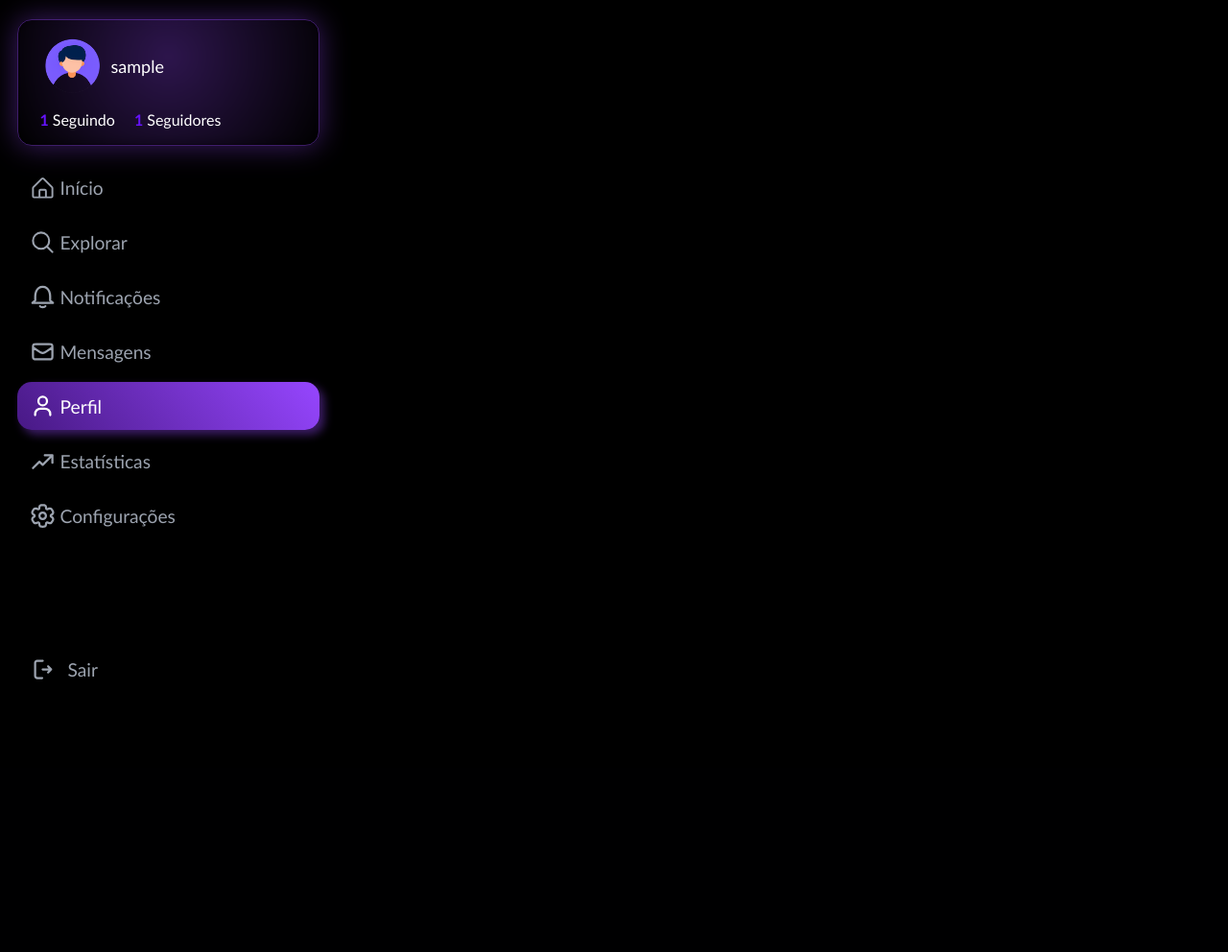
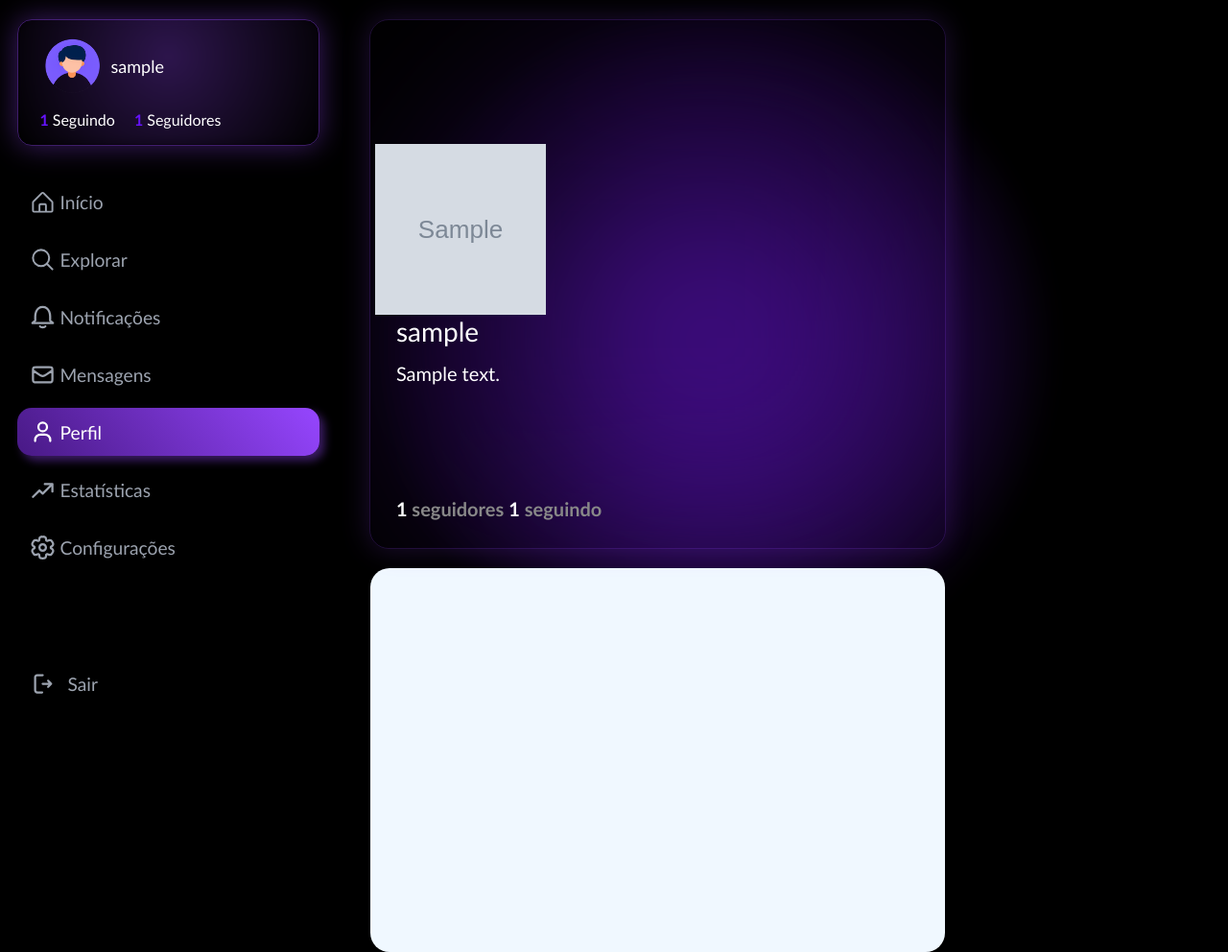
Before and after one commit to Roberth0202/Comunidade, a Django app: a page that uses Templates/feed_base.html in a window 1280 px wide. Shown: the whole page at 96% size. Before the commit the page ends 708 px from the top, so only its background shows below. Run offline with Django 5.2, Linux system fonts and the light colour scheme; a user stored in the database is signed in; tables that the repository leaves empty hold one stand-in row (values such as "Sample post"); grey boxes marked "Sample" are stand-in pictures.

Commit message:
implementação de pagina de perfil de usuario com estilo e funcionalidades

```diff
--- a/Templates/feed_base.html
+++ b/Templates/feed_base.html
@@ -5,11 +5,13 @@
     <meta charset="UTF-8">
     <meta name="viewport" content="width=device-width, initial-scale=1.0">
     <link rel="stylesheet" href="{% static 'css/feed_base.css' %}">
+    <link rel="stylesheet" href="{% static 'css/perfil.css' %}">
 </head>
 
 <body>
+    <div class="luz-fundo"></div>
     <div class="container-menu">
-        <div class="shadow-card">
+        <div class="shadow-card" stye>
             <div class="usuario">
                 {% if user.is_authenticated %}
                     <div class="usuario-info">
--- a/comuna/urls.py
+++ b/comuna/urls.py
@@ -16,6 +16,8 @@ Including another URLconf
 """
 from django.contrib import admin
 from django.urls import path, include
+from django.conf import settings
+from django.conf.urls.static import static
 
 urlpatterns = [
     path('admin/', admin.site.urls),
--- a/users/Templates/profile.html
+++ b/users/Templates/profile.html
@@ -2,5 +2,75 @@
 {% load static %}
 
 {% block content %}
+<div class="profile-user">
+    <section class="profile-info" alt="Biografia do usuario">
+        {% if user.is_authenticated %}
+            {% if user == profile_user %}
+                <!-- Mostrar informações do perfil do usuário logado -->
+                <!--capa do perfil -->
 
+                <!-- Imagem de perfil -->
+                <div class="foto-de-perfil">
+                    {% if user.avatar %}
+                        <img src="{{ user.avatar.url }}" alt="Foto do perfil">
+                    {% else %}
+                        <img src="{% static 'img/default-avatar.svg' %}" alt="Foto do perfil">
+                    {% endif %}
+                </div>
+
+                <!--Nome do usario-->
+                <div class="username-perfil">
+                    <p>{{ user.username }}</p>
+                </div>
+
+                <!--Bio do usario-->
+                <div class="bio">
+                    <p>{{ user.bio }}</p>
+                </div>
+
+                <!-- Contador de seguidores e seguindo -->
+                <div class="follows">
+                    <span><strong>{{ num_seguidores }}</strong> seguidores</span>
+                    <span><strong>{{ num_seguindo }}</strong> seguindo</span>
+                </div>
+
+            {% elif profile_user %}
+                <!-- Mostrar informações do perfil do usuário logado -->
+                <!--capa do perfil -->
+                <div class="capa-perfil">
+                    <img src="" alt="">
+                </div>
+                <!-- Imagem de perfil -->
+                <div class="foto-de-perfil">
+                    {% if profile_user.avatar %}
+                        <img src="{{ profile_user.avatar.url }}" alt="Foto do perfil">
+                    {% else %}
+                        <img src="{% static 'img/default-avatar.svg' %}" alt="Foto do perfil">
+                    {% endif %}
+                </div>
+
+                <!--Nome do usario-->
+                <div class="username-perfil">
+                    <p>{{ profile_user.username }}</p>
+                </div>
+
+                <!--Bio do usario-->
+                <div class="bio">
+                    <p>{{ profile_user.bio }}</p>
+                </div>
+
+                <!-- Contador de seguidores e seguindo -->
+                <div class="follows">
+                    <span><strong>{{ num_seguidores }}</strong> seguidores</span>
+                    <span><strong>{{ num_seguindo }}</strong> seguindo</span>
+                </div>
+            {% endif %}
+        {% endif %}
+    </section>
+
+    <section class="profile-posts" alt="Postagens do usuario">
+
+
+    </section>
+</div>
 {% endblock %}
--- a/users/models.py
+++ b/users/models.py
@@ -8,7 +8,7 @@ from django.db import models
 class CustomUser(AbstractUser):
     email = models.EmailField(unique=True, verbose_name='Email')
     bio = models.TextField(max_length=280, blank=True)
-    avatar = models.ImageField(upload_to='avatars/', default='avatars/default.png', blank=True, verbose_name='Avatar')
+    avatar = models.ImageField(upload_to='avatars/', default=None, blank=True, verbose_name='Avatar')
     data_nascimento = models.DateField(null=False, blank=False, verbose_name='Data de Nascimento')
     data_criacao = models.DateTimeField(auto_now_add=True, verbose_name='Data de Criação')
     e_verificado = models.BooleanField(default=False, verbose_name='Email Verificado')
--- a/users/static/css/feed_base.css
+++ b/users/static/css/feed_base.css
@@ -3,13 +3,16 @@
     padding: 0;
 }
 body {
+
     background-color: black;
     width: 100%;
     height: 100%;
     font-family:'Gill Sans', 'Gill Sans MT', Calibri, 'Trebuchet MS', sans-serif;
 }
+
+
 .container-menu{
-    position: relative;
+    position:fixed;
     width: 350px;
     height: 100vh;
     display: flex;
@@ -86,7 +89,7 @@ body {
     display: flex;
     width: 90%;
     height: 59%;
-    margin-top: 20px;
+    margin-top: 35px;
 }
 
 .menu-principal ul{
@@ -95,7 +98,7 @@ body {
     padding: 0;
     width: 100%;
     height: 97%;
-    gap: 7px;
+    gap: 10px;
 }
 .menu-principal ul li{
     list-style: none;
@@ -174,3 +177,44 @@ body {
 .menu-sair a:hover{
     color: rgb(233, 0, 0);
 }
+
+@keyframes luz {
+    0% {
+        /* Posição inicial (totalmente à esquerda) */
+        background-position-x: 20%;
+    }
+    50% {
+        /* Posição no meio (totalmente à direita) */
+        background-position-x: 80%;
+    }
+
+    100% {
+        /* Volta para a esquerda */
+        background-position-x: 20%;
+    }
+}
+
+.luz-fundo {
+  /* 1. Posiciona o fundo atrás de todo o conteúdo */
+    position: fixed;
+    width: 100vw;  /* 100% da largura da tela */
+    height: 100vh; /* 100% da altura da tela */
+    z-index: -1;   /* Coloca atrás de todo o resto */
+
+    /* 2. Sua imagem de fundo (o gradiente) */
+    background-image: radial-gradient(
+        circle 550px at 50% 45%,
+        rgb(123, 24, 253, 0.7),
+        rgba(150, 70, 255, 0) 65% /* Aumentei o 60% para a luz ficar mais suave */
+    );
+    filter: blur(10px);
+    /* 3. Prepara a animação */
+    background-repeat: no-repeat;
+
+    /* Faz o "palco" do gradiente ser 2x mais largo,
+        para que ele possa "andar" de um lado para o outro */
+    background-size: 60% 100%;
+    /* 4. Aplica a animação */
+    /* Nome: luz | Duração: 10s | Ritmo: ease-in-out | Repetição: infinita */
+    animation: luz 2.5s ease-in-out infinite;
+}
--- /dev/null
+++ b/users/static/css/perfil.css
@@ -0,0 +1,80 @@
+.profile-user{
+    display: flex;
+    flex-direction: column;
+    justify-content: center;
+    width: 52.4%;
+    margin-left: 350px;
+    box-sizing: border-box;
+}
+
+.profile-info{
+    display: flex;
+    margin-top: 20px;
+    border-radius: 20px;
+    align-self: center;
+    flex-direction: column;
+    border: 1px solid rgba(150, 70, 255, 0.2);
+    box-shadow: 0px 0px 30px 0px rgba(150, 70, 255, 0.2);
+    width: 89.3%;
+    height: 550px;
+    backdrop-filter: blur(100px);
+}
+
+.capa-perfil{
+    display: flex;
+    margin-top: 20px;
+}
+.foto-de-perfil{
+    display: flex;
+    margin-top: 129px;
+}
+.foto-de-perfil img{
+    display: flex;
+    margin-left: 5px;
+    width: 178px;
+    height: 178px;
+}
+.username-perfil{
+    display: flex;
+    margin-left: 27px;
+    font-size: 18px;
+}
+.username-perfil p{
+    color: #fff;
+    font-size: 28px;
+}
+
+.bio{
+    display: flex;
+    margin-left: 27px;
+    margin-top: 15px;
+    font-size: 20px ;
+}
+.bio p{
+    color: #fff;
+}
+
+.follows{
+    margin-left: 27px;
+    margin-top:117px;
+    font-size: 20px ;
+}
+.follows span{
+    font-weight: 600;
+    color: #888888;
+}
+
+.follows strong{
+    color: #fff;
+}
+
+.profile-posts{
+    display: flex;
+    flex-direction: column;
+    align-self: center;
+    margin-top: 20px;
+    border-radius: 20px;
+    width: 89.3%;
+    height: 400px;
+    background-color: aliceblue;
+}
--- a/users/views.py
+++ b/users/views.py
@@ -44,7 +44,7 @@ def cadastro(request):
         validador = RegisterUser(
             request,
             username = request.POST.get('username', '').strip(),
-            email = request.POST.get('email', '').strip(),
+            email = request.POST.get('email', '').strip().lower(),
             password1 = request.POST.get('password1', '').strip(),
             password2 = request.POST.get('password2', '').strip(),
             data_nascimento = request.POST.get('data_nascimento')
@@ -124,26 +124,28 @@ def deixar_de_seguir(request, user_id):
 def profile(request, username):
     profile_user = get_object_or_404(CustomUser, username=username)
     user_logado = request.user
+    is_owner = user_logado == profile_user
 
     # Get counts for the profile user
     profile_follow_data = get_follow_counts(profile_user)
 
     # Get counts for the logged-in user (for the base template)
-    logged_in_user_follow_data = get_follow_counts(user_logado)
+    if is_owner:
+        logged_in_user_follow_data = profile_follow_data
+    else:
+        logged_in_user_follow_data = get_follow_counts(user_logado)
 
     is_following = False
-    if user_logado.is_authenticated:
+    if not is_owner:
         is_following = Follow.objects.filter(seguidor=user_logado, seguindo=profile_user).exists()
 
-    is_owner = user_logado == profile_user
-
     context = {
-        'user': profile_user,
+        'profile_user': profile_user,
         'is_owner': is_owner,
-        # Counts for the profile page (for profile_user)
+        # Contadores para a página de perfil (do profile_user)
         'num_seguindo': profile_follow_data['seguindo'],
         'num_seguidores': profile_follow_data['seguidores'],
-        # Counts for the base template (for logged_in_user)
+        # Contadores para o template base (do usuário logado)
         'seguindo': logged_in_user_follow_data['seguindo'],
         'seguidores': logged_in_user_follow_data['seguidores'],
         'is_following': is_following,
```
Also changed, not shown: users/migrations/0002_alter_customuser_avatar.py (added), users/static/img/aether_icon.png (deleted), users/static/img/default-avatar.svg (added).
